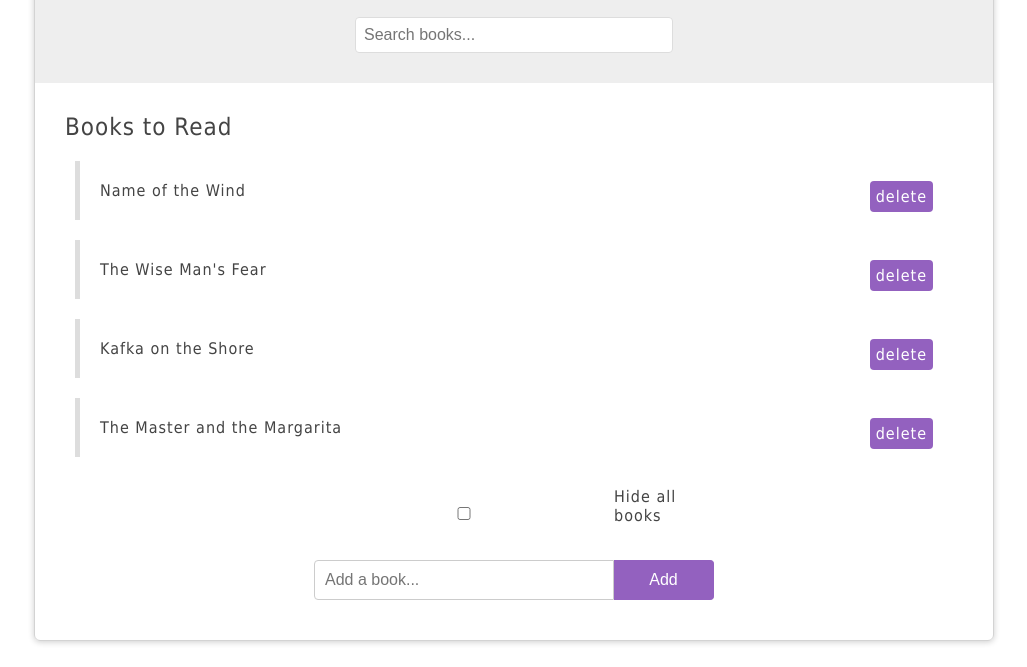
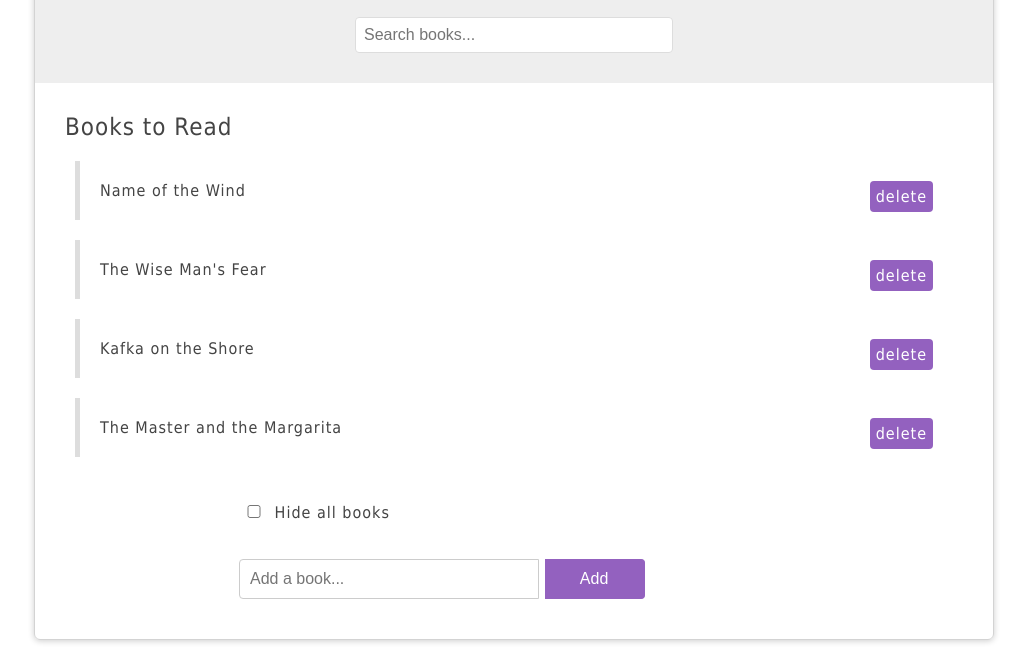
Before and after one commit to AnnLe4869/booklist, a website: page Working/1.html in a window 1280 px wide. Shown: the part 111-778 px from the top of the page, without its empty margins (126-1153 px from the left). Drawn offline with nearby package versions, Linux system fonts and the light colour scheme.

Commit message:
Temporary fix the CSS bug That make the add-book button change position

```diff
--- a/Working/1.html
+++ b/Working/1.html
@@ -6,6 +6,7 @@
     <title>Page Title</title>
     <meta name="viewport" content="width=device-width, initial-scale=1">
     <link rel="stylesheet" type="text/css" media="screen" href="custom.css" />
+    <link type="text/css" href="bootstap.css">
     <script src="https://ajax.googleapis.com/ajax/libs/jquery/3.3.1/jquery.min.js"></script>
     <link rel="stylesheet" href="1.js">
 </head>
@@ -42,10 +43,14 @@
             </ul>
         </div>
         <form id="add-book">
-            <input type="checkbox" id="hide">
-            <label for="hide">Hide all books</label>
-            <input type="text" placeholder="Add a book..." />
-            <button>Add</button>
+            <div>
+                <input type="checkbox" id="hide">
+                <label for="hide">Hide all books</label>
+            </div>
+            <div>
+                <input type="text" placeholder="Add a book..." />
+                <button>Add</button>
+            </div>
         </form>
     </div>
     <div id="tabbed-content">
--- a/Working/custom.css
+++ b/Working/custom.css
@@ -81,12 +81,17 @@ h2 {
 }
 
 #add-book {
-  width: 400px;
+  width: 550px;
   margin: 0 auto;
 }
+#add-book input[type="checkbox"],
+#add-book label {
+  display: inline;
+  margin: auto;
+}
 
-#add-book input {
-  display: block;
+#add-book input[type="text"] {
+  display: inline-block;
   margin: 20px 0;
   padding: 10px;
   border: 1px solid #ccc;
@@ -94,20 +99,18 @@ h2 {
   border-radius: 4px 0 0 4px;
   box-sizing: border-box;
   width: 300px;
-  float: left;
 }
 
 #add-book button {
+  display: inline-block;
   border: 1px solid #9361bf;
   background: #9361bf;
   padding: 10px 20px;
   font-size: 16px;
-  display: inline-block;
   margin: 0;
   border-radius: 0 4px 4px 0;
   cursor: pointer;
   width: 100px;
-  float: left;
   margin: 20px 0;
   border-left: 0;
   color: white;
@@ -118,9 +121,14 @@ h2 {
   display: block;
   clear: both;
 }
+#add-book #hide {
+  width: 30px;
+}
+#add-book label {
+  line-height: 52px;
+}
 
-/*
-#tabbed-content li{
+#tabbed-content li {
   display: inline-block;
   padding: 10px 14px;
   background: #ddd;
@@ -128,19 +136,14 @@ h2 {
   cursor: pointer;
   margin-right: 10px;
 }
-#tabbed-content .tab{
+
+#tabbed-content .panel {
   display: none;
   border: 1px solid #ddd;
   padding: 0 10px;
   border-radius: 4px;
 }
-#tabbed-content .tab.active{
+
+#tabbed-content .panel.active {
   display: block;
 }
-*/
-.booklist-border {
-  border-left: #ddd solid 0.5rem !important;
-}
-.booklist-border:hover {
-  border-left: #9361bf solid 0.5rem !important;
-}
```
Lines whose indentation alone changed are shown as unchanged.
